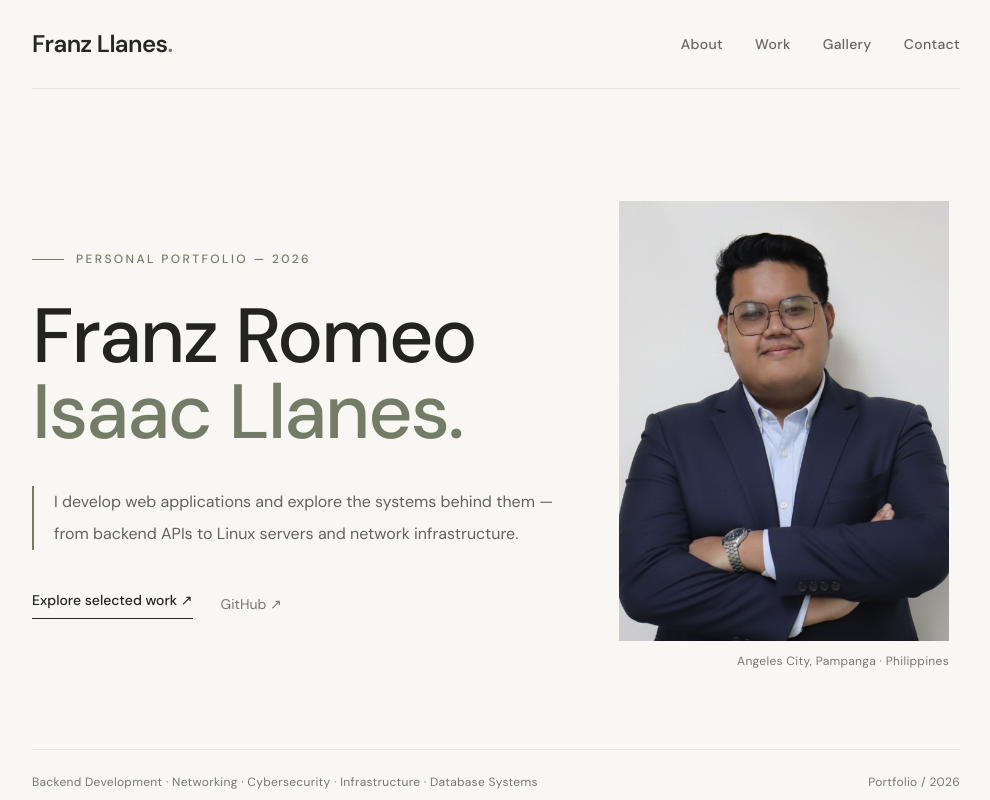
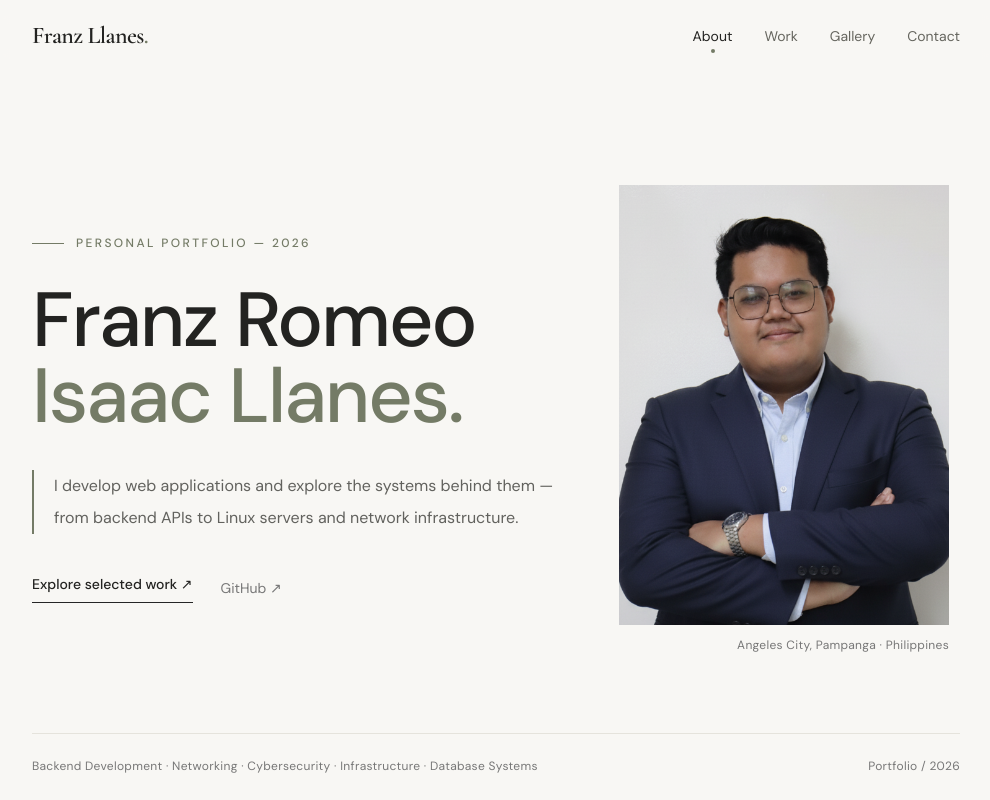
Before and after one commit to Hansaeng20/Franz_Portfolio, a React (Vite) app: page / in a window 1280 px wide. Shown: the top 800 px of the page, without its empty margins (144-1134 px from the left). Built offline with nearby package versions, Linux system fonts and the light colour scheme.

Commit message:
Make navbar sticky with active section indicator

```diff
--- a/src/components/Navbar.tsx
+++ b/src/components/Navbar.tsx
@@ -1,46 +1,77 @@
-
+import { useEffect, useState } from 'react'
 import { profile } from '../data/portfolio'
 
+const links = [
+    { href: '#about', label: 'About' },
+    { href: '#work', label: 'Work' },
+    { href: '#gallery', label: 'Gallery' },
+    { href: '#contact', label: 'Contact' },
+]
+
 export default function Navbar() {
+    const [active, setActive] = useState('')
+    const [scrolled, setScrolled] = useState(false)
+
+    useEffect(() => {
+        const onScroll = () => setScrolled(window.scrollY > 8)
+        onScroll()
+        window.addEventListener('scroll', onScroll, { passive: true })
+        return () => window.removeEventListener('scroll', onScroll)
+    }, [])
+
+    useEffect(() => {
+        const sections = links
+            .map((link) => document.querySelector(link.href))
+            .filter((el): el is Element => el !== null)
+
+        const observer = new IntersectionObserver(
+            (entries) => {
+                entries.forEach((entry) => {
+                    if (entry.isIntersecting) setActive(`#${entry.target.id}`)
+                })
+            },
+            { rootMargin: '-45% 0px -50% 0px' },
+        )
+
+        sections.forEach((section) => observer.observe(section))
+        return () => observer.disconnect()
+    }, [])
+
     return (
-        <header className="border-b border-[#e5e3dc]">
-            <nav className="mx-auto flex items-center justify-between gap-4 py-7">
+        <header
+            className={`sticky top-0 z-40 -mx-6 bg-paper/85 px-6 backdrop-blur-md transition-[border-color] duration-300 sm:-mx-10 sm:px-10 lg:-mx-12 lg:px-12 border-b ${scrolled ? 'border-line' : 'border-transparent'
+                }`}
+        >
+            <nav className="flex items-center justify-between gap-4 py-5">
                 <a
                     href="#home"
-                    className="font-editorial text-2xl font-semibold tracking-tight text-[#262626]"
+                    className="font-serif text-2xl font-semibold tracking-tight text-ink"
                 >
-                    {profile.shortName}<span className="text-[#747b66]">.</span>
+                    {profile.shortName}
+                    <span className="text-sage">.</span>
                 </a>
 
-                <div className="flex items-center gap-5 text-xs font-medium tracking-wide text-[#666] sm:gap-8 sm:text-sm">
-                    <a
-                        href="#about"
-                        className="transition-colors hover:text-[#747b66]"
-                    >
-                        About
-                    </a>
-
-                    <a
-                        href="#work"
-                        className="transition-colors hover:text-[#747b66]"
-                    >
-                        Work
-                    </a>
-
-                    <a
-                        href="#gallery"
-                        className="transition-colors hover:text-[#747b66]"
-                    >
-                        Gallery
-                    </a>
-
-                    <a
-                        href="#contact"
-                        className="transition-colors hover:text-[#747b66]"
-                    >
-                        Contact
-                    </a>
-                </div>
+                <ul className="flex items-center gap-5 text-[13px] text-muted sm:gap-8 sm:text-sm">
+                    {links.map((link) => {
+                        const isActive = active === link.href
+                        return (
+                            <li key={link.href}>
+                                <a
+                                    href={link.href}
+                                    aria-current={isActive ? 'true' : undefined}
+                                    className={`relative transition-colors hover:text-ink ${isActive ? 'text-ink' : ''
+                                        }`}
+                                >
+                                    {link.label}
+                                    <span
+                                        className={`absolute -bottom-2 left-1/2 h-1 w-1 -translate-x-1/2 rounded-full bg-sage transition-opacity duration-300 ${isActive ? 'opacity-100' : 'opacity-0'
+                                            }`}
+                                    />
+                                </a>
+                            </li>
+                        )
+                    })}
+                </ul>
             </nav>
         </header>
     )
```
